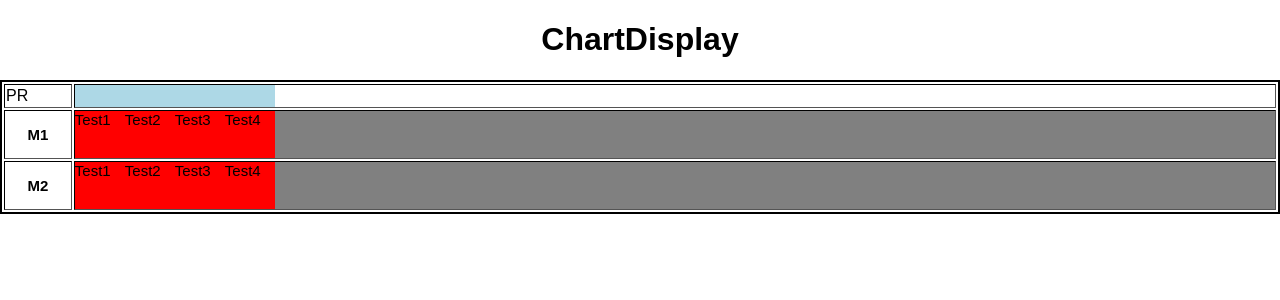
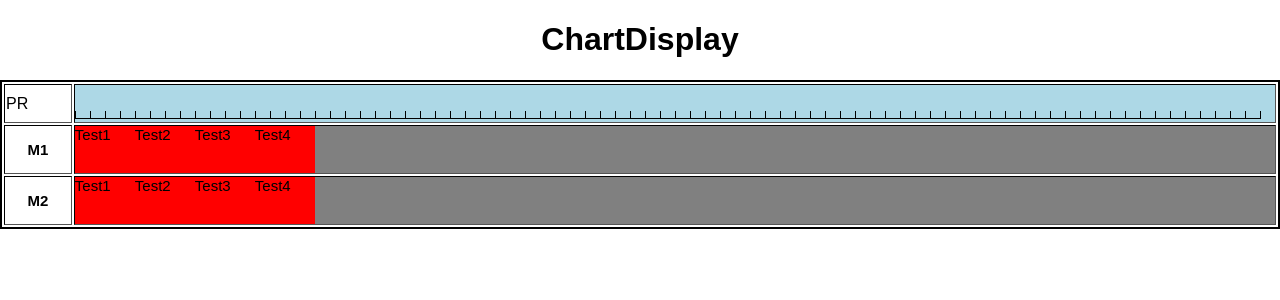
Before and after one commit to ramonus/gantt-chart, a React (Create React App) app: page /#/open in a window 1280 px wide. Before the commit this address led to /#/load. Shown: the top 300 px of the page. Built offline with nearby package versions, Linux system fonts and the light colour scheme.

Commit message:
Added ticks to TimeBar

```diff
--- a/src/ChartDisplay.js
+++ b/src/ChartDisplay.js
@@ -71,7 +71,7 @@ export default class ChartDisplay extends Component{
                 <div className="cd-container">
                     <table border="1"className="cd-table">
                         <thead>
-                            <TimeBar />
+                            <TimeBar units='days' resolution={15} />
                         </thead>
                         <tbody className="cd-content">
                             {tableIn}
--- a/src/LineComponent.css
+++ b/src/LineComponent.css
@@ -12,5 +12,5 @@
 }
 .test{
     background-color: red;
-    width: 50px;
+    width: 60px;
 }
--- a/src/TimeBar.css
+++ b/src/TimeBar.css
@@ -2,10 +2,29 @@
     font-size: 15px;
     padding: 0;
     width: 100%;
-    height: 1.5em;
+    height: 2.5em;
 }
 .tb-rule{
-    width: 200px;
-    height: 100%;
+    position: relative;
+    font-size: 15px;
+    height: 2.5em;
+    width: 100%;
     background-color: lightblue;
+    margin: 0;
+    border: none;
 }
+.tb-bottomline{
+    position: absolute;
+    bottom: 3px;
+    height: 1px;
+    background-color: black;
+    border: none;
+}
+.tb-sline{
+    position: absolute;
+    bottom: 3px;
+    height: 8px;
+    width: 1px;
+    border: none;
+    background-color: black;
+}
--- a/src/TimeBar.js
+++ b/src/TimeBar.js
@@ -4,14 +4,48 @@ import "./TimeBar.css";
 export default class TimeBar extends Component{
     constructor(props){
         super(props);
-
+        this.bottomLine = React.createRef();
+        this.state = {
+            ticks: null,
+            width: "99%",
+        };
+    }
+    componentDidMount(){
+        this.createTicks();
+        window.addEventListener("resize", this.createTicks.bind(this));
+    }
+    createTicks = () => {
+        this.setState({width: "99%"},() => {
+            let { units, resolution } = this.props;
+            let size = this.bottomLine.current.offsetWidth;
+            let as = Math.floor(size/resolution);
+            console.log("Size:",size,"\nAL:",as,"\nres:",resolution);
+            let ticks = new Array(Math.floor(size/resolution)+1);
+            for(let i=0;i<ticks.length;i++){
+                ticks[i] = (
+                    <div key={i}className="tb-sline"style={{left: i*resolution}}></div>
+                );
+            }
+            let correctWidth = resolution*(ticks.length-1);
+            this.setState({ticks,width: correctWidth});
+        });
     }
     render(){
+        const { units, resolution } = this.props;
+        console.log("units:",units," Resolution:",resolution);
         return (
             <tr>
                 <td>PR</td>
                 <td className="tb-rule-container">
-                    <div className="tb-rule"></div>
+                    <div className="tb-rule"
+                        onMouseOver>
+                        <div ref={this.bottomLine}
+                            style={{width:this.state.width}}
+                            className="tb-bottomline"></div>
+                        {
+                            this.state.ticks||null
+                        }
+                    </div>
                 </td>
             </tr>
         );
```
